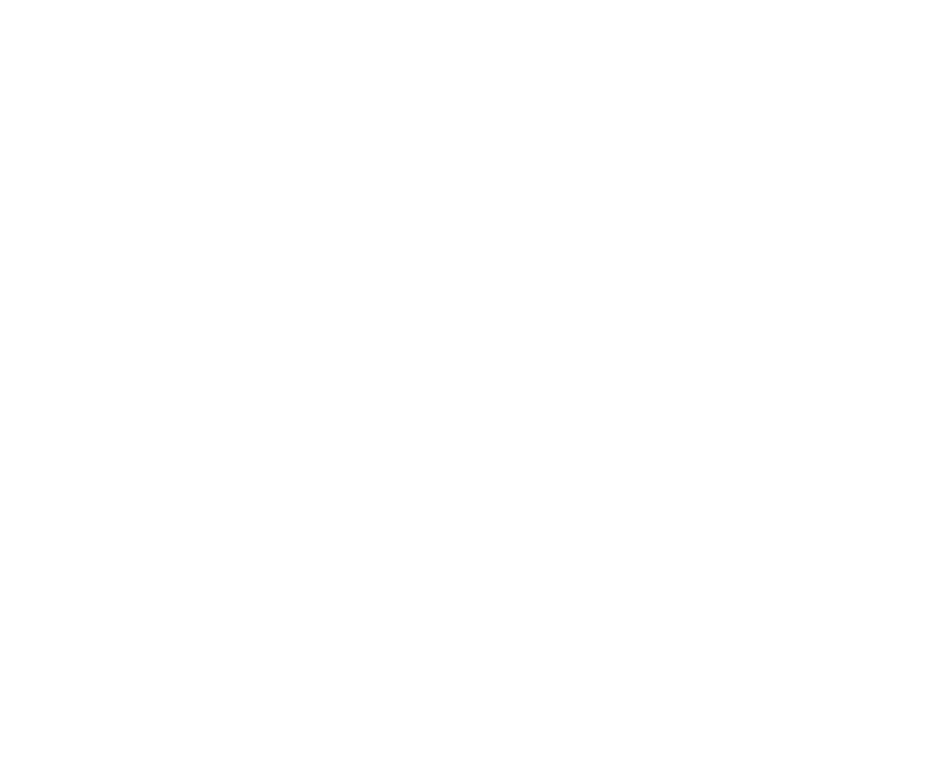
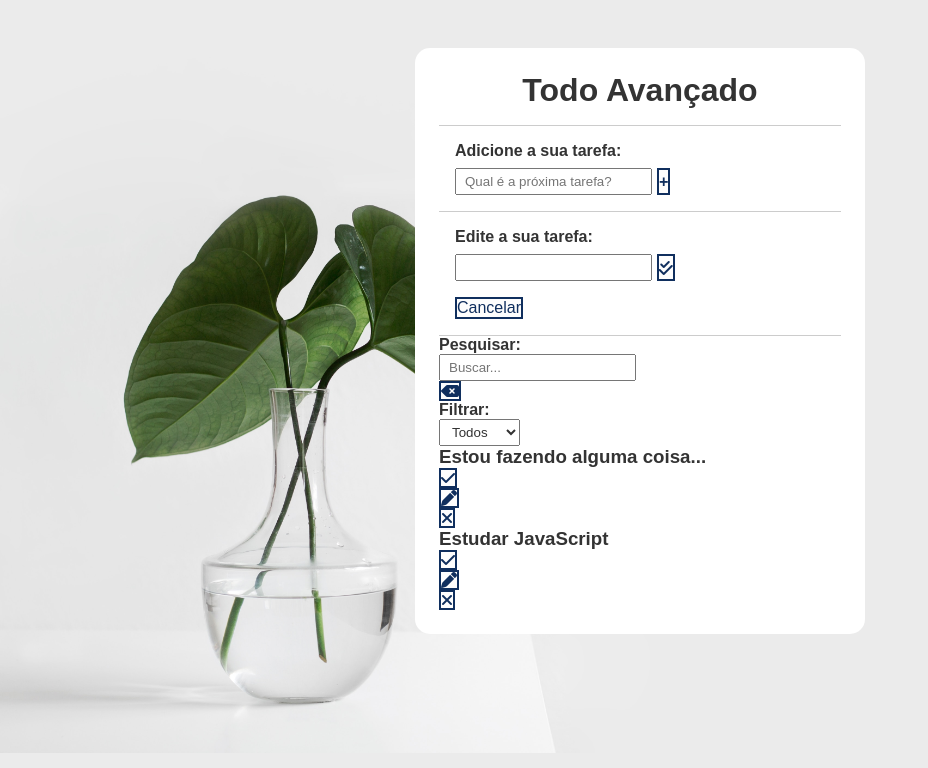
Before and after one commit to matheusgoncalves/to-do-list, a plain HTML site: page index.html in a window 1280 px wide. Shown: the whole page, without its empty margins (0-928 px from the left). Drawn offline with Linux system fonts and the light colour scheme; files that its build step writes are made by us from their sources.

Commit message:
finishing html and starting css

```diff
--- a/CSS/style.css
+++ b/CSS/style.css
@@ -0,0 +1,88 @@
+/* Geral */
+
+* {
+    padding: 0;
+    margin: 0;
+    font-family: Arial, Helvetica, sans-serif;
+    color: #333;
+    box-sizing: border-box;
+}
+
+body {
+    background-image: url(../img/bg.jpg);
+    background-position: center;
+    background-size: cover;
+}
+
+button {
+    background-color: #FDFDFD;
+    color: #102F5E;
+    border: 2px solid #102F5E;
+    font-size: 1rem;
+    cursor: pointer;
+    display: flex;
+    justify-content: center;
+    align-items: center;
+    transition: 0.4s;
+}
+
+button:hover {
+    background-color: #102F5E;
+    color: #FFF;
+}
+
+button:hover > i {
+    color: #FFF;
+}
+
+button i {
+    color: #102F5E;
+    font-weight: bold;
+    pointer-events: none;
+}
+
+input, select {
+    padding: .25rem 0.5rem;
+}
+
+.hide {
+    display: none;
+}
+
+/* Todo header */
+.todo-container {
+    max-width: 450px;
+    margin: 3rem auto 0;
+    background-color: rgba(255, 255, 255);
+    padding: 1.5rem;
+    border-radius: 15px;
+}
+
+.todo-container header {
+    text-align: center;
+    padding: 0 1rem 1rem;
+    border-bottom: 1px solid #CCC;
+}
+
+/* Todo Form */
+#todo-form, #edit-form {
+    padding: 1rem;
+    border-bottom: 1px solid #CCC;
+}
+
+#todo-form p, #edit-form p {
+    margin-bottom: 0.5rem;
+    font-weight: bold;
+}
+
+.form-control {
+    display: flex;
+}
+
+.form-control input {
+    margin-right: 0.3rem;
+}
+
+#cancel-edit-btn {
+    margin-top: 1rem;
+}
--- a/index.html
+++ b/index.html
@@ -4,10 +4,82 @@
     <meta charset="UTF-8">
     <meta name="viewport" content="width=device-width, initial-scale=1.0">
     <title>Todo Avançado</title>
-    <link rel="stylesheet" href="style.css">
+    <!-- CSS do projeto -->
+    <link rel="stylesheet" href="CSS/style.css">
+    <!-- Font Awesome -->
+    <link rel="stylesheet" href="https://cdnjs.cloudflare.com/ajax/libs/font-awesome/6.5.1/css/all.min.css" integrity="sha512-DTOQO9RWCH3ppGqcWaEA1BIZOC6xxalwEsw9c2QQeAIftl+Vegovlnee1c9QX4TctnWMn13TZye+giMm8e2LwA==" crossorigin="anonymous" referrerpolicy="no-referrer" />
+    <!-- JS do projeto -->
     <script src="JS/scripts.js" defer></script>
 </head>
 <body>
-
+    <div class="todo-container">
+        <header>
+            <h1>Todo Avançado</h1>
+        </header>
+        <form id="todo-form">
+            <p>Adicione a sua tarefa:</p>
+            <div class="form-control">
+                <input type="text" name="todo-input" id="todo-input" placeholder="Qual é a próxima tarefa?">
+                <button type="submit">
+                    <i class="fa-thin fa-plus"></i>
+                </button>
+            </div>
+        </form>
+        <form id="edit-form" class="">
+            <p>Edite a sua tarefa:</p>
+            <div class="form-control">
+                <input type="text" name="edit-input" id="edit-input">
+                <button type="submit">
+                    <i class="fa-solid fa-check-double"></i>
+                </button>
+            </div>
+            <button id="cancel-edit-btn">Cancelar</button>
+        </form>
+        <div id="toolbar">
+            <div id="search">
+                <h4>Pesquisar:</h4>
+                <form>
+                    <input type="text" name="search-input" id="search-input" placeholder="Buscar...">
+                    <button id="erase-button">
+                        <i class="fa-solid fa-delete-left"></i>
+                    </button>
+                </form>
+            </div>
+            <div id="filter">
+                <h4>Filtrar:</h4>
+                <select name="filter-select" id="filter-select">
+                    <option value="all">Todos</option>
+                    <option value="done">Feitos</option>
+                    <option value="todo">A fazer</option>
+                </select>
+            </div>
+        </div>
+        <div id="todo-list">
+            <div class="todo">
+                <h3>Estou fazendo alguma coisa...</h3>
+                <button class="finish-todo">
+                    <i class="fa-solid fa-check"></i>
+                </button>
+                <button class="edit-todo">
+                    <i class="fa-solid fa-pen"></i>
+                </button>
+                <button class="remove-todo">
+                    <i class="fa-solid fa-xmark"></i>
+                </button>
+            </div>
+            <div class="todo">
+                <h3>Estudar JavaScript</h3>
+                <button class="finish-todo">
+                    <i class="fa-solid fa-check"></i>
+                </button>
+                <button class="edit-todo">
+                    <i class="fa-solid fa-pen"></i>
+                </button>
+                <button class="remove-todo">
+                    <i class="fa-solid fa-xmark"></i>
+                </button>
+            </div>
+        </div>
+    </div>
 </body>
 </html>
```
Also changed, not shown: img/bg.jpg (added).
